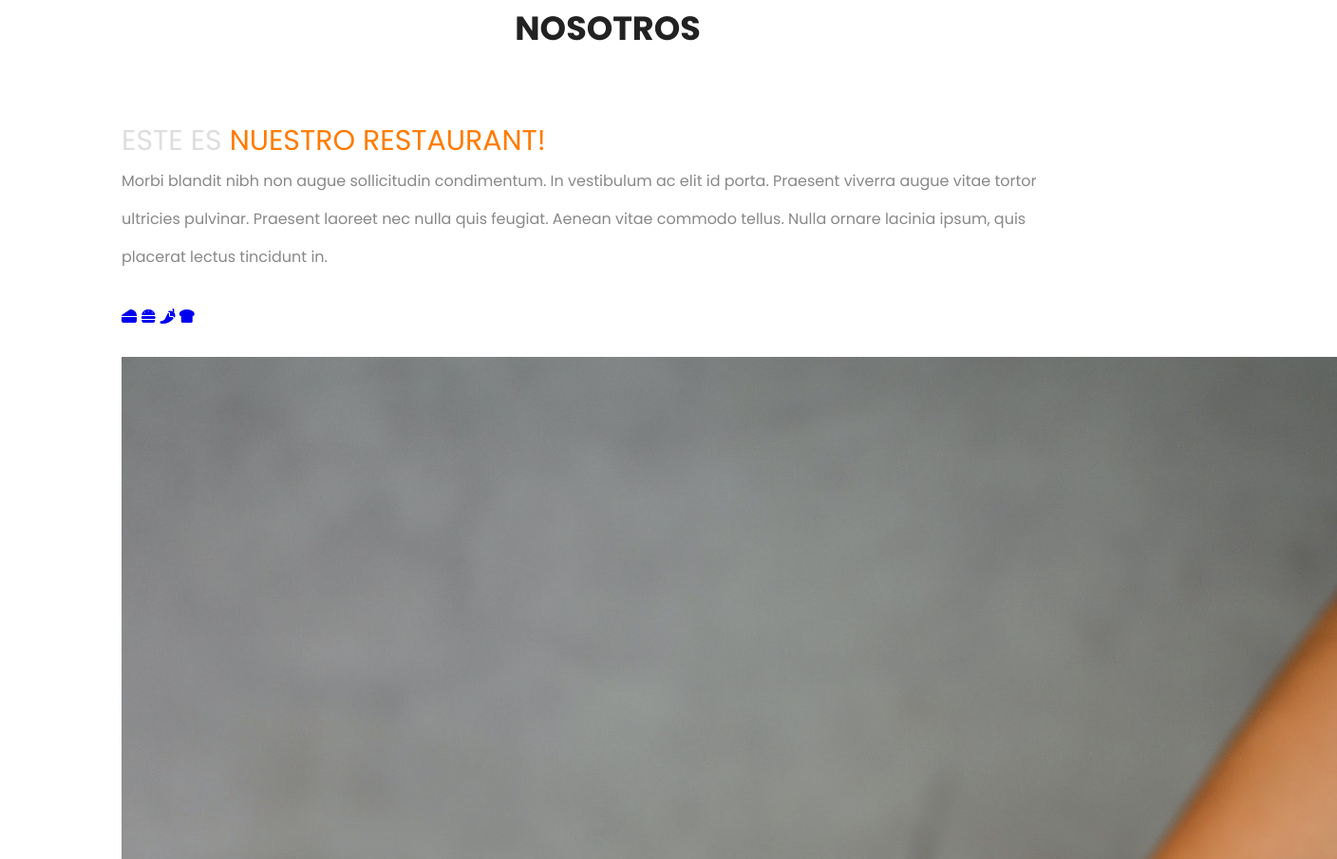
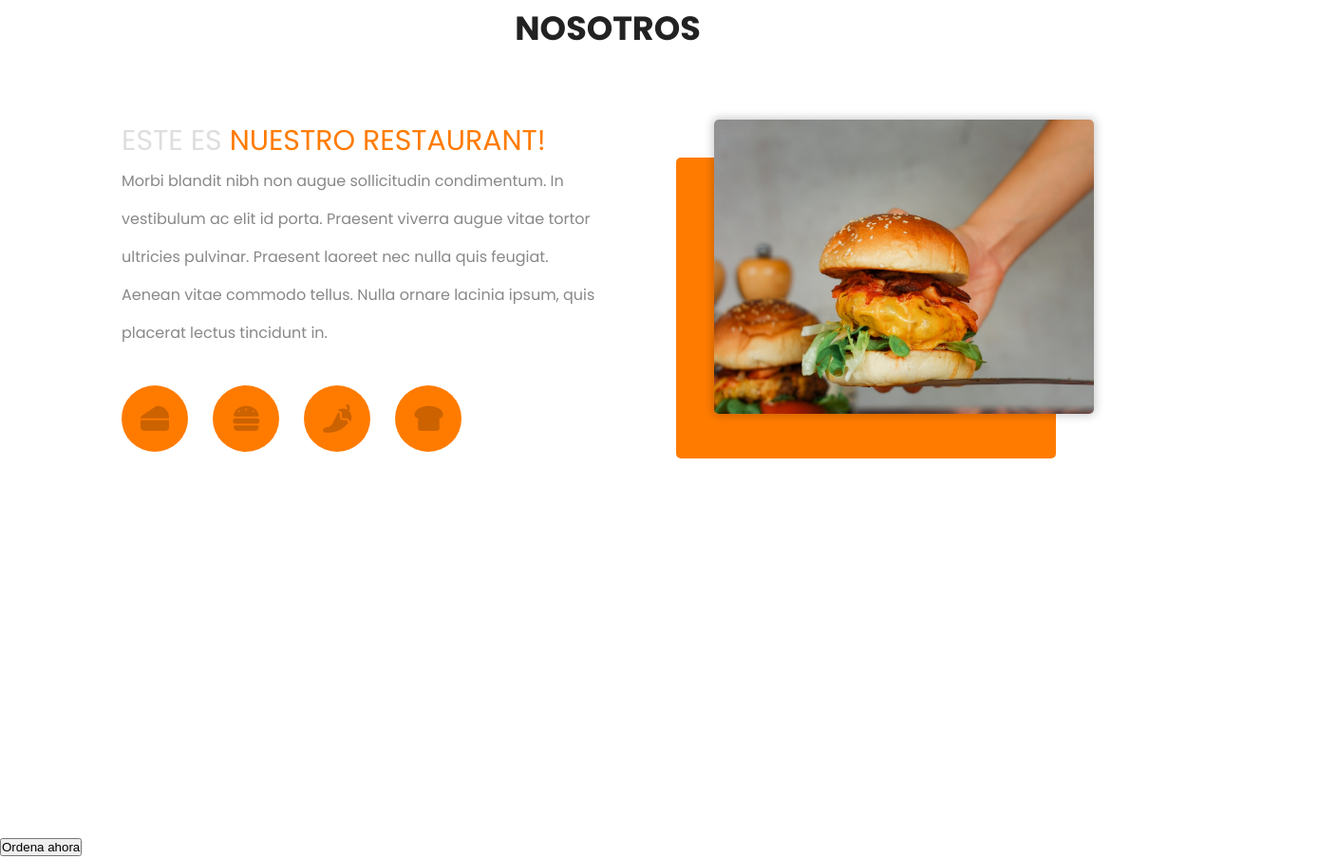
Before and after one commit to GonzaloTey/proyectoRestaurant, a website: page index.html in a window 1280 px wide. Shown: the part 697-1602 px from the top of the page at 95% size, 1408 px wide, since content can reach past the window. Drawn offline with Linux system fonts and the light colour scheme.

Commit message:
Listo About

```diff
--- /dev/null
+++ b/scss/general/_componentes.scss
@@ -0,0 +1,17 @@
+//ICONOS
+
+.icons {
+    @include flexbox(row nowrap, space-between, center);
+
+    a {
+        @include flexbox(row nowrap, center, center);
+        background: $color-primario;
+        border-radius: 50%;
+        color: $white;
+        transition: all .5s;
+
+        /* &:hover {
+            background: $color-primario-dark;
+        } */
+    }
+}
--- /dev/null
+++ b/scss/layout/_about.scss
@@ -0,0 +1,65 @@
+//Estilos About
+
+.about {
+    &__container {
+        @include flexbox(row wrap, space-between, flex-start);
+
+
+        .content {
+            flex: 0 0 50%;
+
+            .icons {
+                @include icons(70%, 70px, 70px);
+                font-size: 30px;
+                margin: 35px 0;
+                a {
+                    transition: all .2s;
+                    &:hover {
+                        box-shadow: 0px 0px 10px 1px rgba(#000000, .5);
+                    }
+                    span {
+                        transition: all .2s;
+                        color: $color-primario-dark;
+                    }
+                    &:hover span {
+                        transform: scale(1.3);
+                        color: $white;
+                    }
+                }
+            }
+        }
+
+
+        .container_image {
+            position: relative;
+            flex: 0 0 400px;
+
+
+            &::before {
+                content: '';
+                position: absolute;
+                top: 40px;
+                left: -40px;
+                width: 100%;
+                height: 100%;
+                background: $color-primario;
+                z-index: -1;
+                border-radius: 5px;
+            }
+
+            img {
+                width: 100%;
+                height: 310px;
+                object-fit: cover;
+                object-position: center;
+                box-shadow: 0 0 10px 2px rgba(#000000, .2);
+                transition: all .5s;
+                border-radius: 5px;
+
+                &:hover {
+                    transform: scale(1.1);
+                }
+            }
+        }
+    }
+}
--- a/scss/styles.scss
+++ b/scss/styles.scss
@@ -6,8 +6,13 @@
 @import "general/variables";
 @import "general/generales";
 
+//Componentes
+
+@import "general/componentes";
+
 
 //layout
 
 @import "layout/nav";
 @import "layout/header";
+@import "layout/about";
```
Also changed, not shown: css/styles.css.
